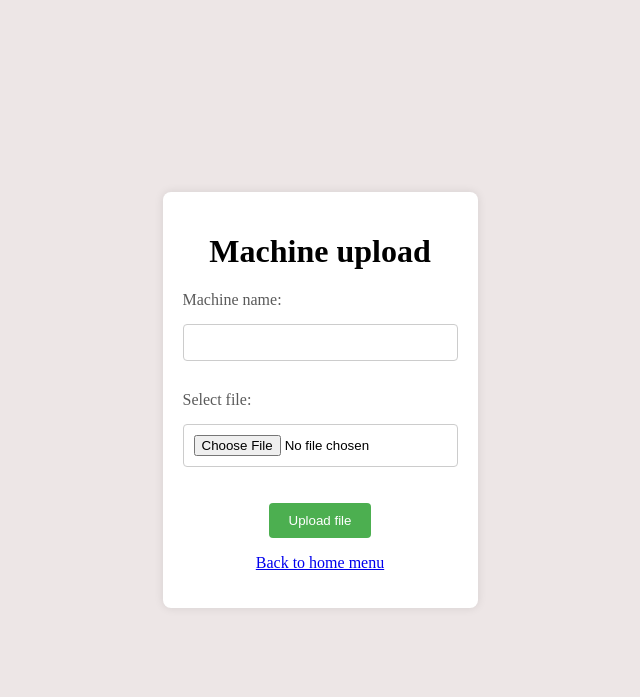
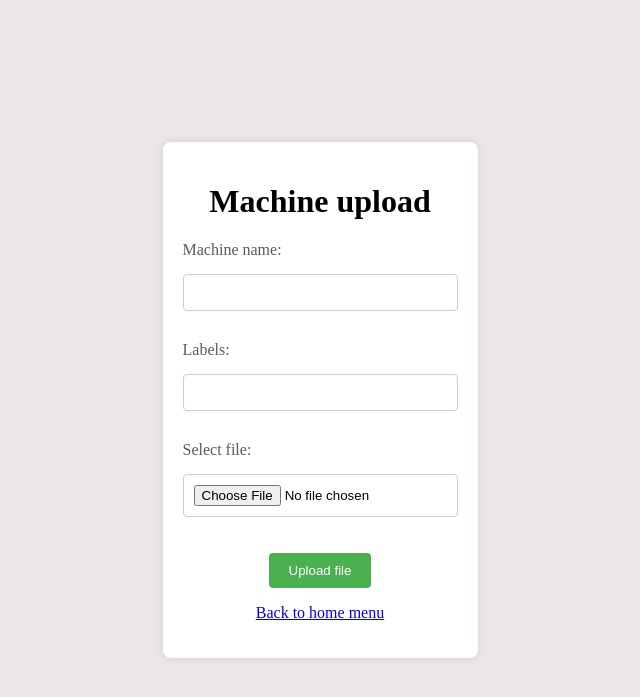
Before and after one commit to DaniPTRK/Teachable-Machine, a Flask app: page /upload_machine in a window 1280 px wide. Shown: the top 697 px of the page, without its empty margins (320-960 px from the left). Run offline with Flask 3, Linux system fonts and the light colour scheme; a user stored in the database is signed in.

Commit message:
Add labels to database

```diff
--- a/app.py
+++ b/app.py
@@ -38,6 +38,7 @@ class Machine(db.Model):
     name = db.Column(db.String(50), nullable=False)
     filename = db.Column(db.String(50), nullable=False)
     user_id = db.Column(db.Integer, db.ForeignKey('user.id'))
+    labels = db.Column(db.String(255), nullable=True)
 
 def create_database():
     if not path.exists("database.db"):
@@ -170,8 +171,17 @@ def upload_photos():
         # train the machine
         path = train(target, uploaded_photos, machine_name, num_classes)
 
+        # saving the labels
+        labels = ""
+        for t in target:
+            labels += t + ", "
+
+        # Remove the last ", " if the string is not empty
+        if labels:
+            labels = labels[:-2]
+
         # save to database
-        new_model = Machine(name=machine_name, filename=path, user_id=current_user.id)
+        new_model = Machine(name=machine_name, filename=path, user_id=current_user.id, labels=labels)
         db.session.add(new_model)
         db.session.commit()
 
@@ -226,6 +236,13 @@ def upload_machine():
             if existing_machine:
                 return render_template('upload_machine.html', error=f'Machine name already taken. Please choose a different name.')
 
+            # check the labels
+            labels = request.form['labels']
+            labels_list = [word.strip() for word in labels.split(',')]
+
+            if len(labels_list) < 2:
+                return render_template('upload_machine.html', error=f'You need at least 2 labels.')
+
             # unique filename
             unique_filename = generate_unique_filename()
             # assamble path
@@ -235,7 +252,7 @@ def upload_machine():
             uploaded_file.save(file_path)
 
             # save to database
-            new_model = Machine(name=machine_name, filename=unique_filename, user_id=current_user.id)
+            new_model = Machine(name=machine_name, filename=unique_filename, user_id=current_user.id, labels=labels)
             db.session.add(new_model)
             db.session.commit()
 
@@ -320,6 +337,14 @@ def try_machine(filename):
         if len(uploaded_photos) > 5:
             return render_template('try_machine.html', error=f"Too many photos")
 
+        # extracting machine
+        machine = Machine.query.filter_by(filename=filename).first()
+
+        if not machine:
+            return render_template('try_machine.html', error=f"Machine not found in the database")
+
+        labels_list = [word.strip() for word in machine.labels.split(',')]
+
         # waiting for code for tryig machine
 
         # placeholder result for demonstration
--- a/templates/upload_machine.html
+++ b/templates/upload_machine.html
@@ -18,6 +18,9 @@
             <label for="myTextBox">Machine name:</label>
             <input type="text" id="machine_name" name="machine_name">
             <br>
+            <label for="myTextBox">Labels:</label>
+            <input type="text" id="labels" name="labels">
+            <br>
             <label for="file">Select file:</label>
             <input type="file" id="file" name="machine_file" accept=".h5">
             <br>
```
